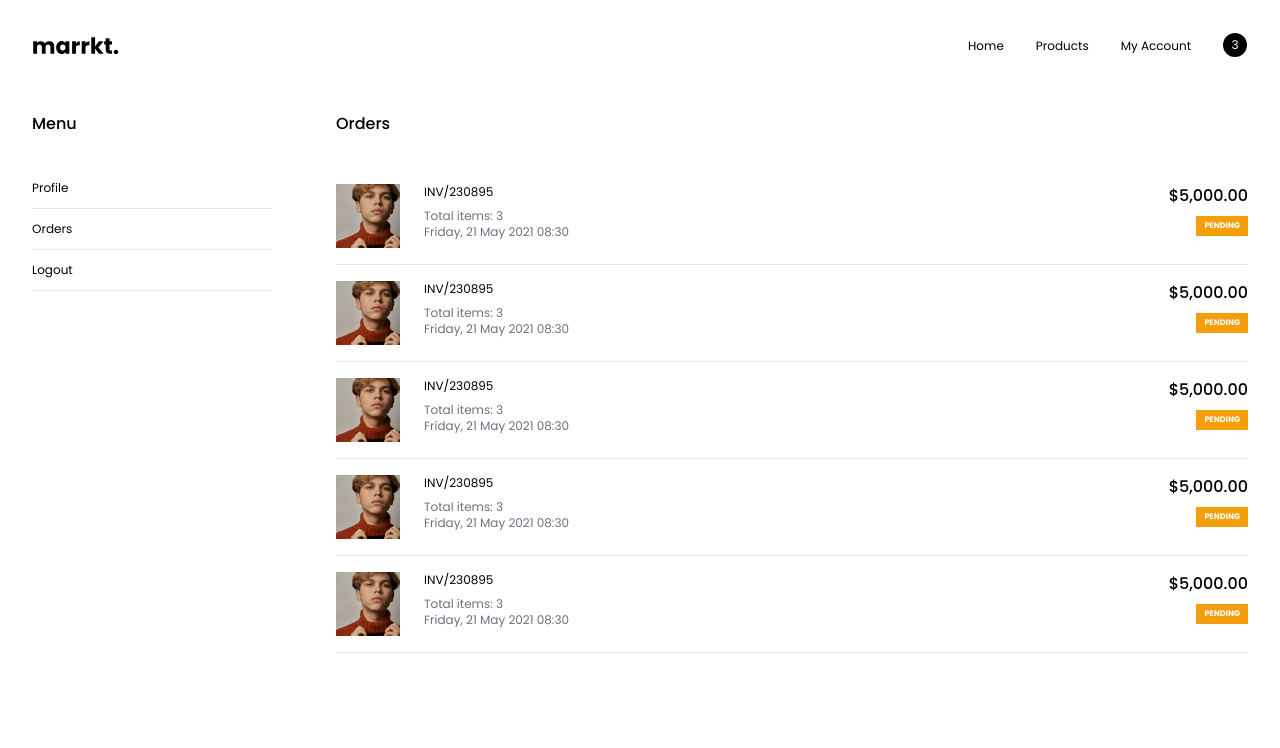
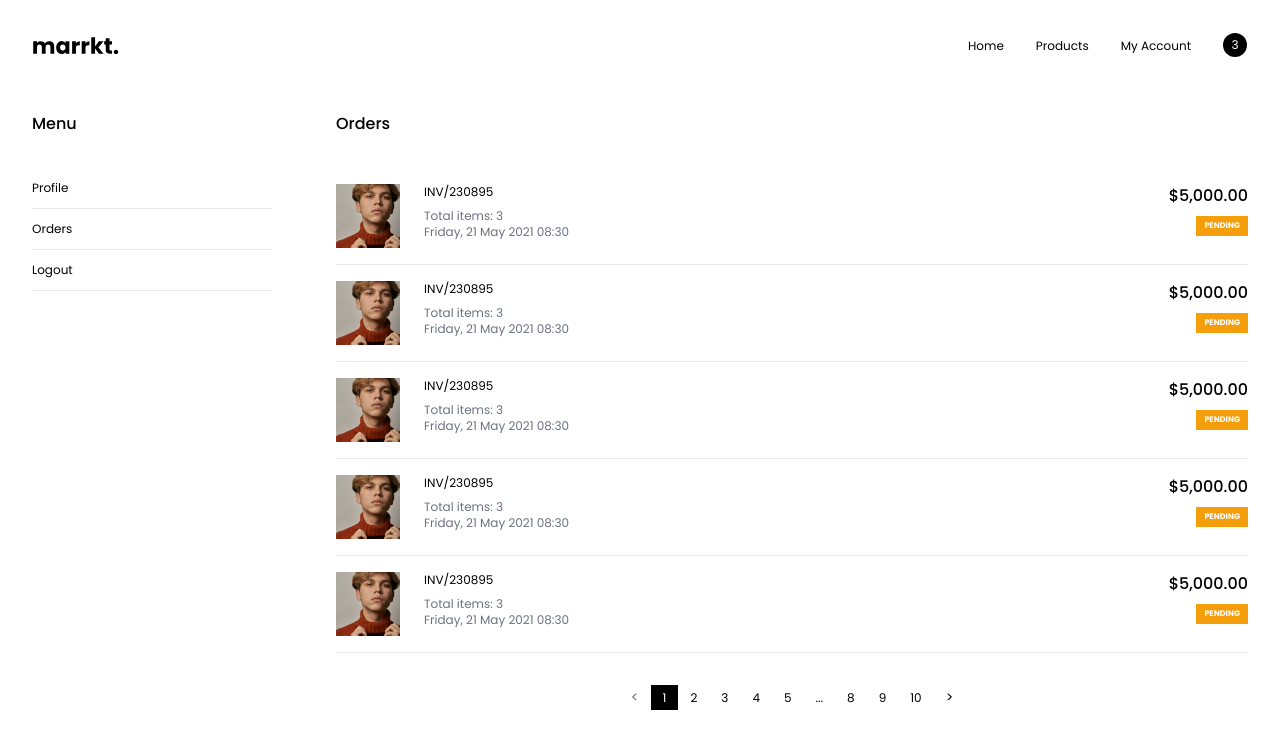
Before and after one commit to gattigaga/marrkt, a Next.js app: page /account/orders in a window 1280 px wide. Shown: the top 748 px of the page. Built offline with nearby package versions, Linux system fonts and the light colour scheme.

Commit message:
Add pagination in orders page

```diff
--- a/pages/account/orders.tsx
+++ b/pages/account/orders.tsx
@@ -6,6 +6,7 @@ import AccountMenu from "../../components/AccountMenu";
 
 import Menu from "../../components/Menu";
 import OrderItem from "../../components/OrderItem";
+import Pagination from "../../components/Pagination";
 
 const OrdersPage: NextPage = () => {
   const items = useMemo(() => {
@@ -35,7 +36,7 @@ const OrdersPage: NextPage = () => {
         </div>
         <div className="w-3/4 ml-auto">
           <h1 className="text-md font-medium text-black mb-8">Orders</h1>
-          <div>
+          <div className="mb-8">
             {items.map((item) => {
               return (
                 <OrderItem
@@ -50,6 +51,9 @@ const OrdersPage: NextPage = () => {
               );
             })}
           </div>
+          <div className="flex justify-center">
+            <Pagination initialPage={0} totalPages={10} />
+          </div>
         </div>
       </main>
     </div>
```
